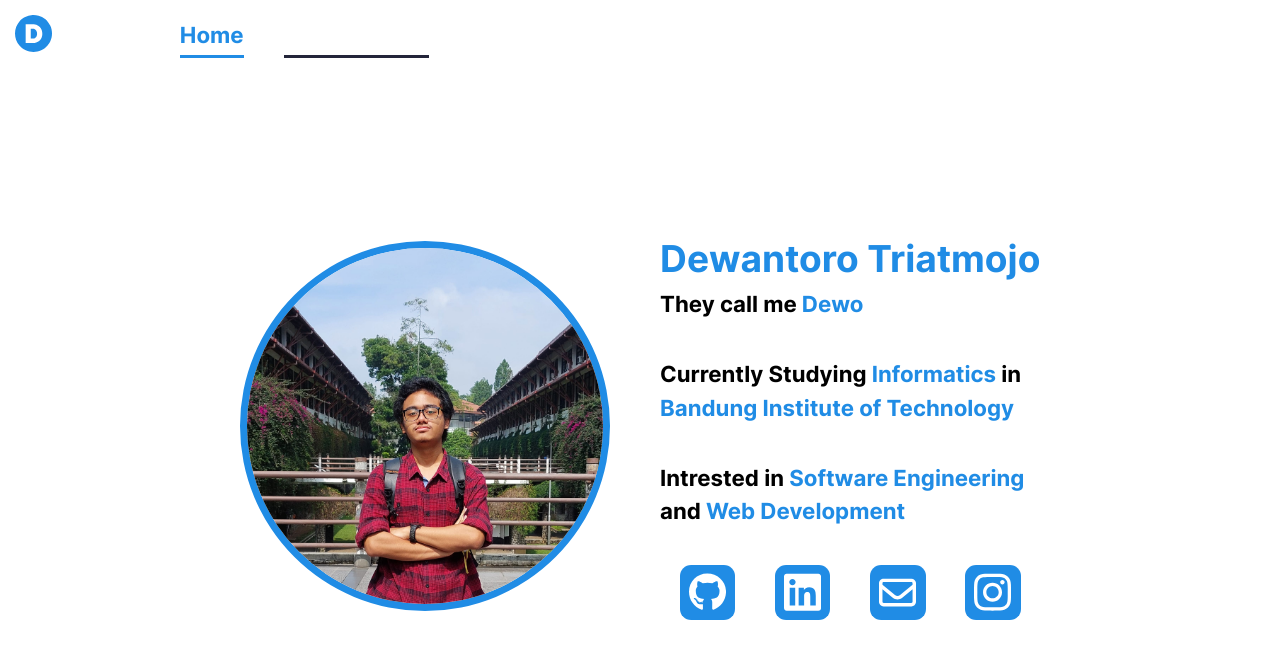
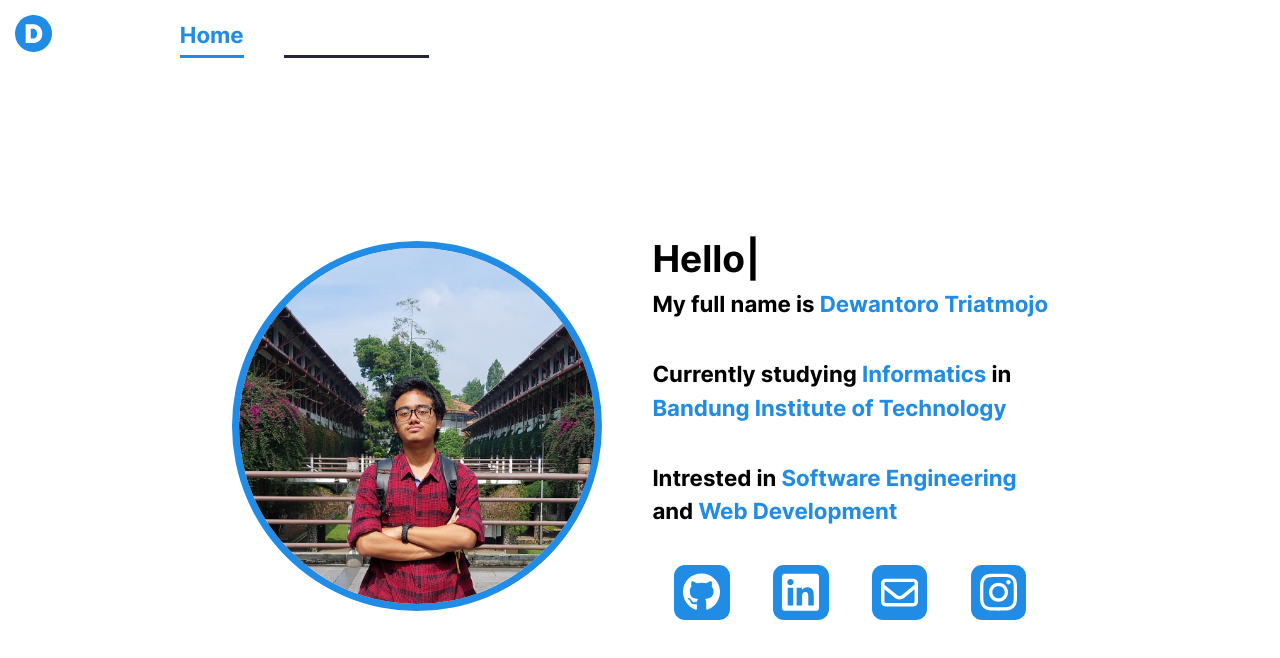
Before and after one commit to dewodt/dewodt-website, a Next.js app: page / in a window 1280 px wide. Shown: the top 658 px of the page. Built offline with nearby package versions, Linux system fonts and the light colour scheme.

Commit message:
Added typewriter effect

```diff
--- a/components/profile.tsx
+++ b/components/profile.tsx
@@ -1,14 +1,26 @@
+import Typewriter from 'typewriter-effect';
+
 export default function Profile() {
   return (
     <div className="text-[2vh] lg:text-[2.78vh]">
-      <p className="text-[3.5vh] text-[#208ce5] lg:text-[4.63vh]">
-        Dewantoro Triatmojo
+      <div className="text-[3.5vh] lg:text-[4.63vh]">
+        <Typewriter
+          options={{
+            autoStart: true,
+            loop: true,
+          }}
+          onInit={(typewriter) => {
+            typewriter.typeString('Hello, I\'m <span style="color:#208ce5">Dewo!</span>')
+              .deleteAll()
+              .start();
+          }}
+        />
+      </div>
+      <p className="mb-[3vh] lg:mb-[4.63vh]">
+        My full name is <span className="text-[#208ce5]">Dewantoro Triatmojo</span>
       </p>
       <p className="mb-[3vh] lg:mb-[4.63vh]">
-        They call me <span className="text-[#208ce5]">Dewo</span>
-      </p>
-      <p className="mb-[3vh] lg:mb-[4.63vh]">
-        Currently Studying{" "}<span className="text-[#208ce5]">Informatics</span> in <br />
+        Currently studying{" "}<span className="text-[#208ce5]">Informatics</span> in <br />
         <span className="text-[#208ce5]">Bandung Institute of Technology</span>
       </p>
       <p className="mb-[3vh] lg:mb-[4.63vh]">
--- a/package.json
+++ b/package.json
@@ -17,7 +17,8 @@
     "next": "13.0.6",
     "react": "18.2.0",
     "react-dom": "18.2.0",
-    "typescript": "4.9.4"
+    "typescript": "4.9.4",
+    "typewriter-effect": "^2.19.0"
   },
   "devDependencies": {
     "autoprefixer": "^10.4.13",
--- a/pages/index.tsx
+++ b/pages/index.tsx
@@ -3,7 +3,7 @@ import Head from "next/head";
 import NavBar from "components/navbar";
 import Photo from "public/dewo.jpg";
 import ContactButton from "components/contactbutton";
-import Profile from "components/profile"
+import Profile from "components/profile";
 
 export default function Home() {
   return (
```
Also changed, not shown: 1 other file (tests, documents, lock files or other folders).
